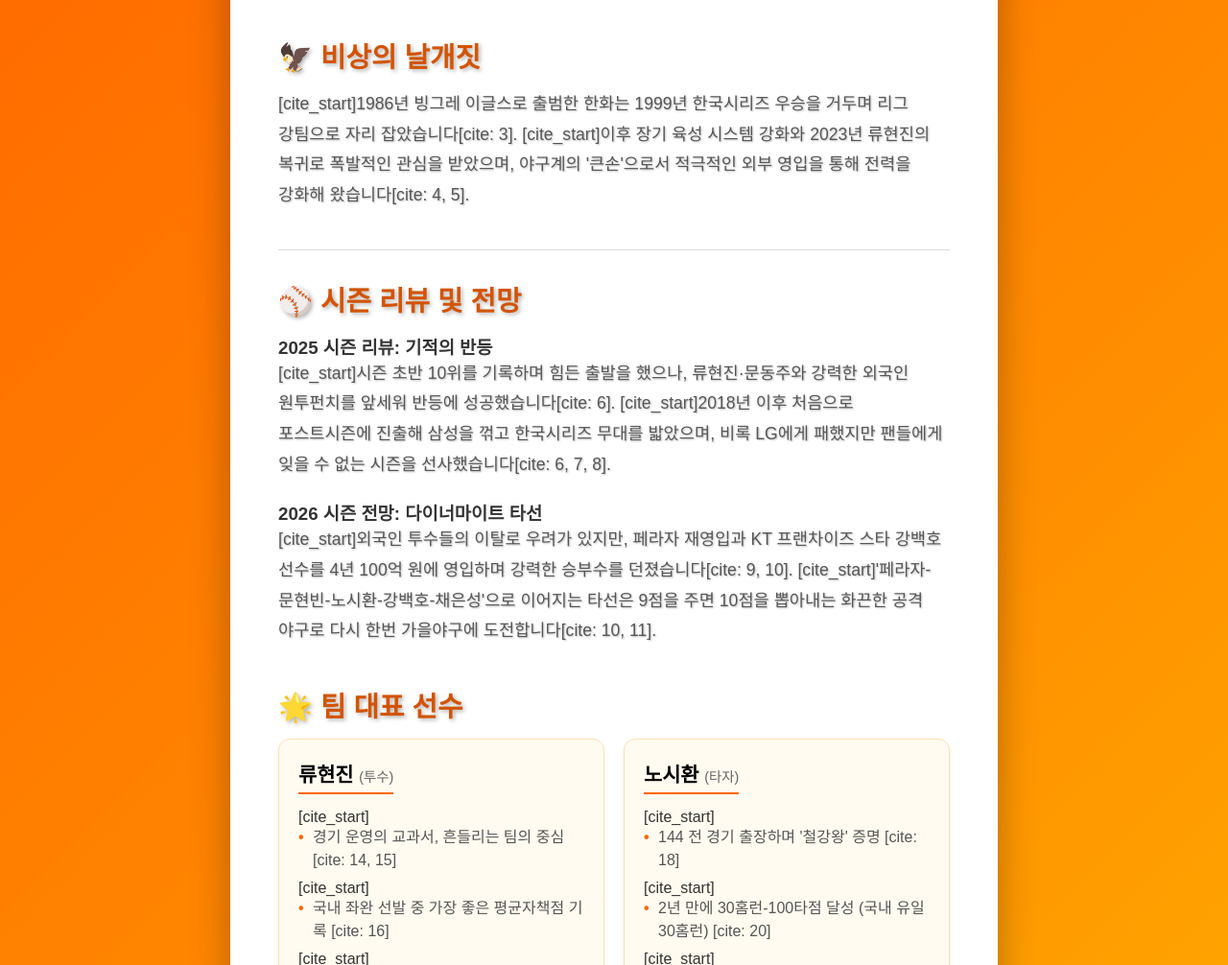
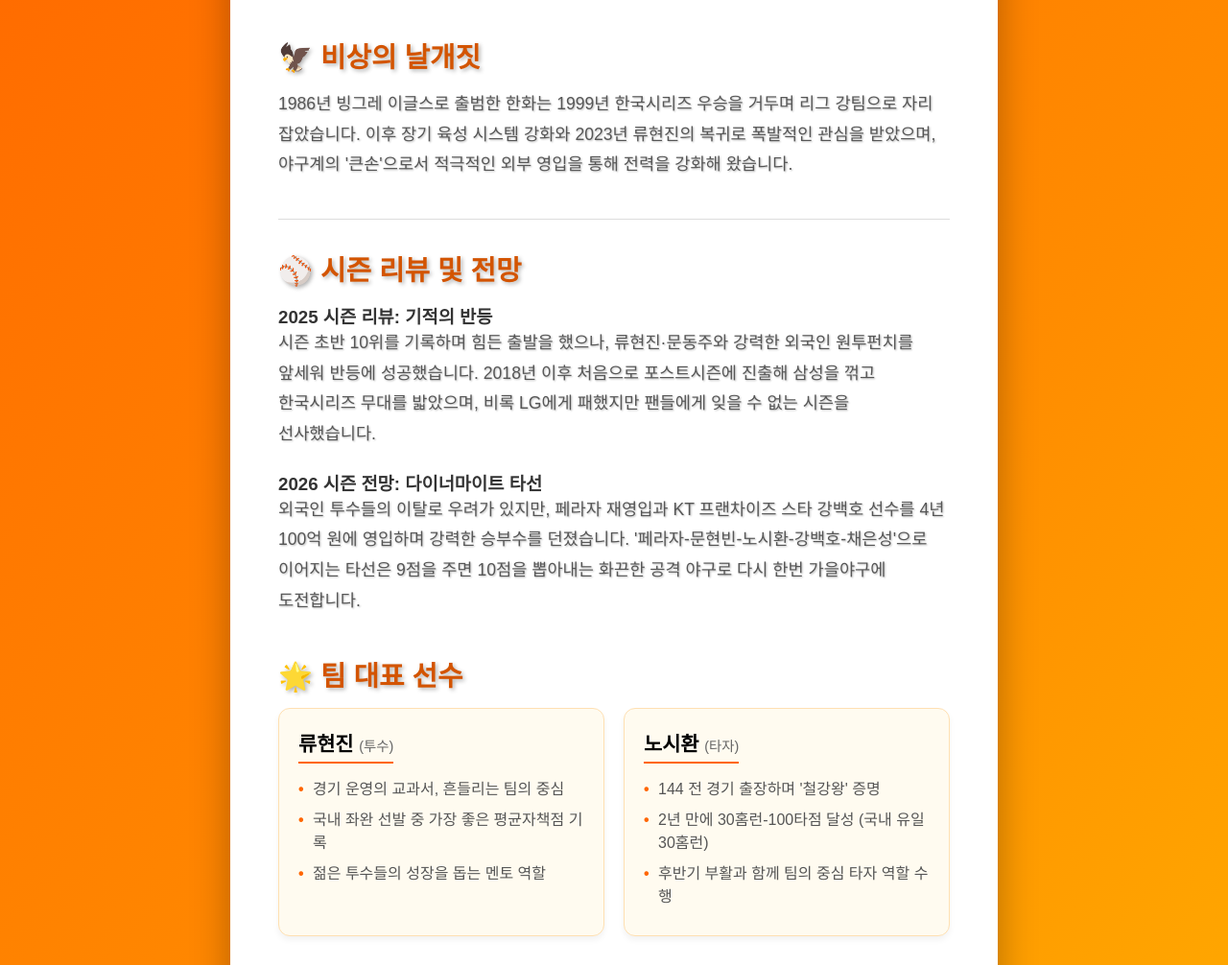
Before and after one commit to ghdrll-hash/Baseball-team-introduce, a plain HTML site: page page2.html in a window 1280 px wide. Shown: the part 279-1285 px from the top of the page at 96% size. Drawn offline with Linux system fonts and the light colour scheme.

Commit message:
Update page2.html
내용 수정

```diff
--- a/page2.html
+++ b/page2.html
@@ -17,8 +17,8 @@
         <section class="info-section">
             <h2>🦅 비상의 날개짓</h2>
             <p>
-                [cite_start]1986년 빙그레 이글스로 출범한 한화는 1999년 한국시리즈 우승을 거두며 리그 강팀으로 자리 잡았습니다[cite: 3].
-                [cite_start]이후 장기 육성 시스템 강화와 2023년 류현진의 복귀로 폭발적인 관심을 받았으며, 야구계의 '큰손'으로서 적극적인 외부 영입을 통해 전력을 강화해 왔습니다[cite: 4, 5].
+                1986년 빙그레 이글스로 출범한 한화는 1999년 한국시리즈 우승을 거두며 리그 강팀으로 자리 잡았습니다.
+                이후 장기 육성 시스템 강화와 2023년 류현진의 복귀로 폭발적인 관심을 받았으며, 야구계의 '큰손'으로서 적극적인 외부 영입을 통해 전력을 강화해 왔습니다.
             </p>
         </section>
 
@@ -29,14 +29,14 @@
             <div class="text-box">
                 <h3>2025 시즌 리뷰: 기적의 반등</h3>
                 <p>
-                    [cite_start]시즌 초반 10위를 기록하며 힘든 출발을 했으나, 류현진·문동주와 강력한 외국인 원투펀치를 앞세워 반등에 성공했습니다[cite: 6].
-                    [cite_start]2018년 이후 처음으로 포스트시즌에 진출해 삼성을 꺾고 한국시리즈 무대를 밟았으며, 비록 LG에게 패했지만 팬들에게 잊을 수 없는 시즌을 선사했습니다[cite: 6, 7, 8].
+                    시즌 초반 10위를 기록하며 힘든 출발을 했으나, 류현진·문동주와 강력한 외국인 원투펀치를 앞세워 반등에 성공했습니다.
+                    2018년 이후 처음으로 포스트시즌에 진출해 삼성을 꺾고 한국시리즈 무대를 밟았으며, 비록 LG에게 패했지만 팬들에게 잊을 수 없는 시즌을 선사했습니다.
                 </p>
 
                 <h3 style="margin-top: 20px;">2026 시즌 전망: 다이너마이트 타선</h3>
                 <p>
-                    [cite_start]외국인 투수들의 이탈로 우려가 있지만, 페라자 재영입과 KT 프랜차이즈 스타 강백호 선수를 4년 100억 원에 영입하며 강력한 승부수를 던졌습니다[cite: 9, 10].
-                    [cite_start]'페라자-문현빈-노시환-강백호-채은성'으로 이어지는 타선은 9점을 주면 10점을 뽑아내는 화끈한 공격 야구로 다시 한번 가을야구에 도전합니다[cite: 10, 11].
+                    외국인 투수들의 이탈로 우려가 있지만, 페라자 재영입과 KT 프랜차이즈 스타 강백호 선수를 4년 100억 원에 영입하며 강력한 승부수를 던졌습니다.
+                    '페라자-문현빈-노시환-강백호-채은성'으로 이어지는 타선은 9점을 주면 10점을 뽑아내는 화끈한 공격 야구로 다시 한번 가을야구에 도전합니다.
                 </p>
             </div>
         </section>
@@ -47,17 +47,17 @@
                 <div class="player-card">
                     <h3>류현진 <span class="position">(투수)</span></h3>
                     <ul>
-                        [cite_start]<li>경기 운영의 교과서, 흔들리는 팀의 중심 [cite: 14, 15]</li>
-                        [cite_start]<li>국내 좌완 선발 중 가장 좋은 평균자책점 기록 [cite: 16]</li>
-                        [cite_start]<li>젊은 투수들의 성장을 돕는 멘토 역할 [cite: 14]</li>
+                        <li>경기 운영의 교과서, 흔들리는 팀의 중심 </li>
+                        <li>국내 좌완 선발 중 가장 좋은 평균자책점 기록 </li>
+                        <li>젊은 투수들의 성장을 돕는 멘토 역할 </li>
                     </ul>
                 </div>
                 <div class="player-card">
                     <h3>노시환 <span class="position">(타자)</span></h3>
                     <ul>
-                        [cite_start]<li>144 전 경기 출장하며 '철강왕' 증명 [cite: 18]</li>
-                        [cite_start]<li>2년 만에 30홈런-100타점 달성 (국내 유일 30홈런) [cite: 20]</li>
-                        [cite_start]<li>후반기 부활과 함께 팀의 중심 타자 역할 수행 [cite: 19]</li>
+                        <li>144 전 경기 출장하며 '철강왕' 증명 </li>
+                        <li>2년 만에 30홈런-100타점 달성 (국내 유일 30홈런) </li>
+                        <li>후반기 부활과 함께 팀의 중심 타자 역할 수행 </li>
                     </ul>
                 </div>
             </div>
```
